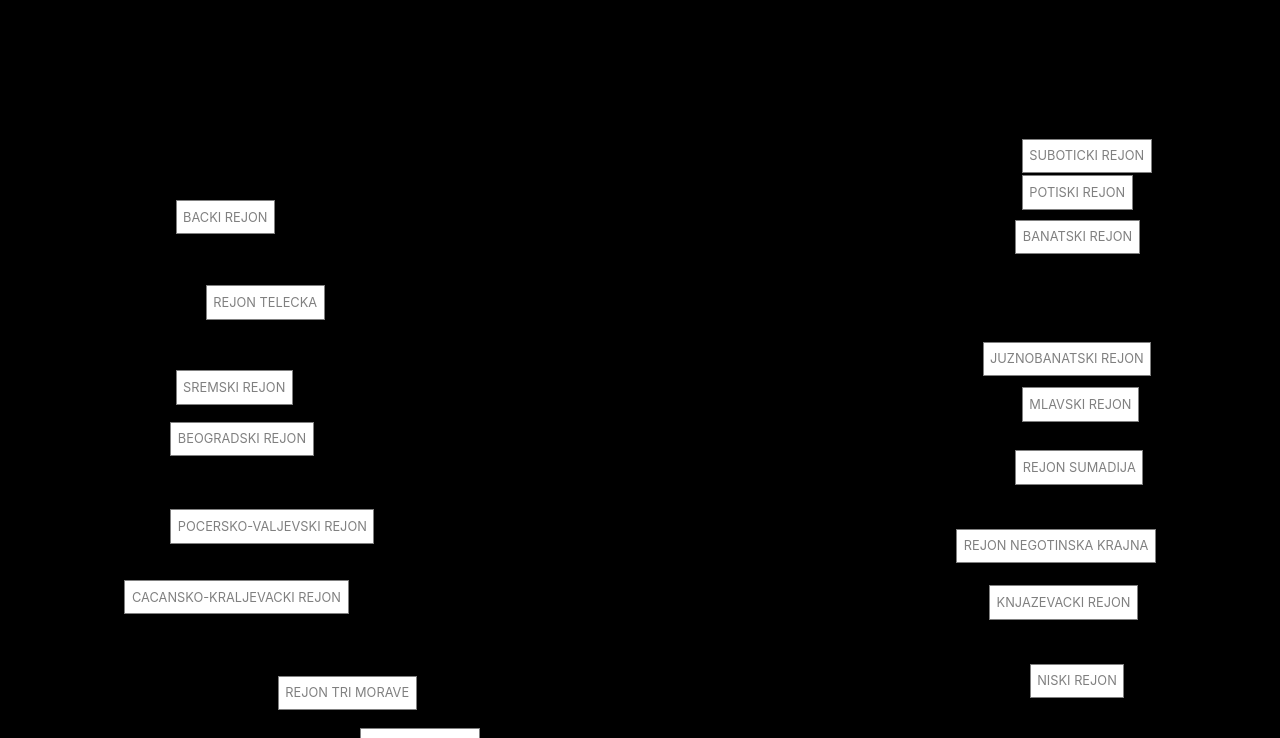
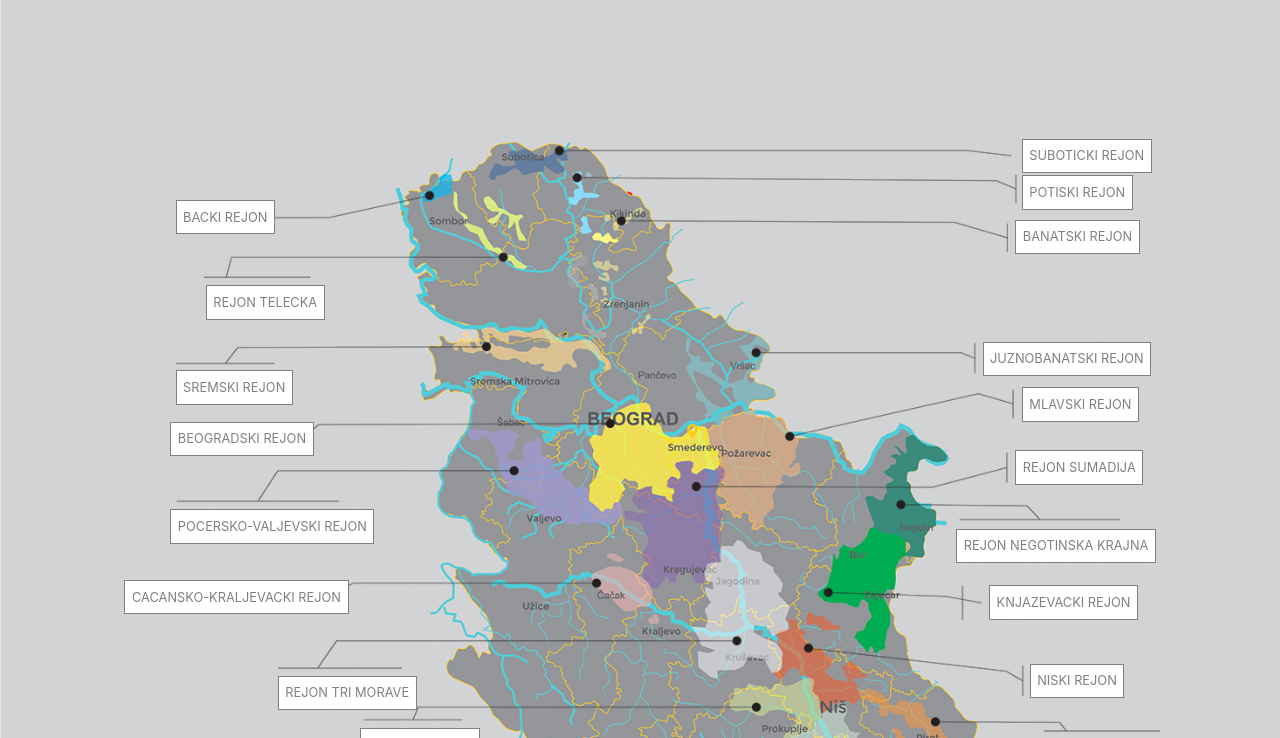
Before and after one commit to suzanajeremic/mapa, a plain HTML site: page index.html in a window 1280 px wide. Shown: the part 62-800 px from the top of the page. Drawn offline with nearby package versions, Linux system fonts and the light colour scheme; a script that the page names is missing.

Commit message:
Update index.html

```diff
--- a/index.html
+++ b/index.html
@@ -42,7 +42,7 @@
         <div class="col-sm-12">
 
 
-            <img src="..mapa/Mapa-vinskih-regiona---Vinopedia---bez-kucica.jpg" id="mapa">
+            <img src="/Mapa-vinskih-regiona---Vinopedia---bez-kucica.jpg" id="mapa">
 
 
             <a href="#" class="subotica">SUBOTICKI REJON</a>
```
